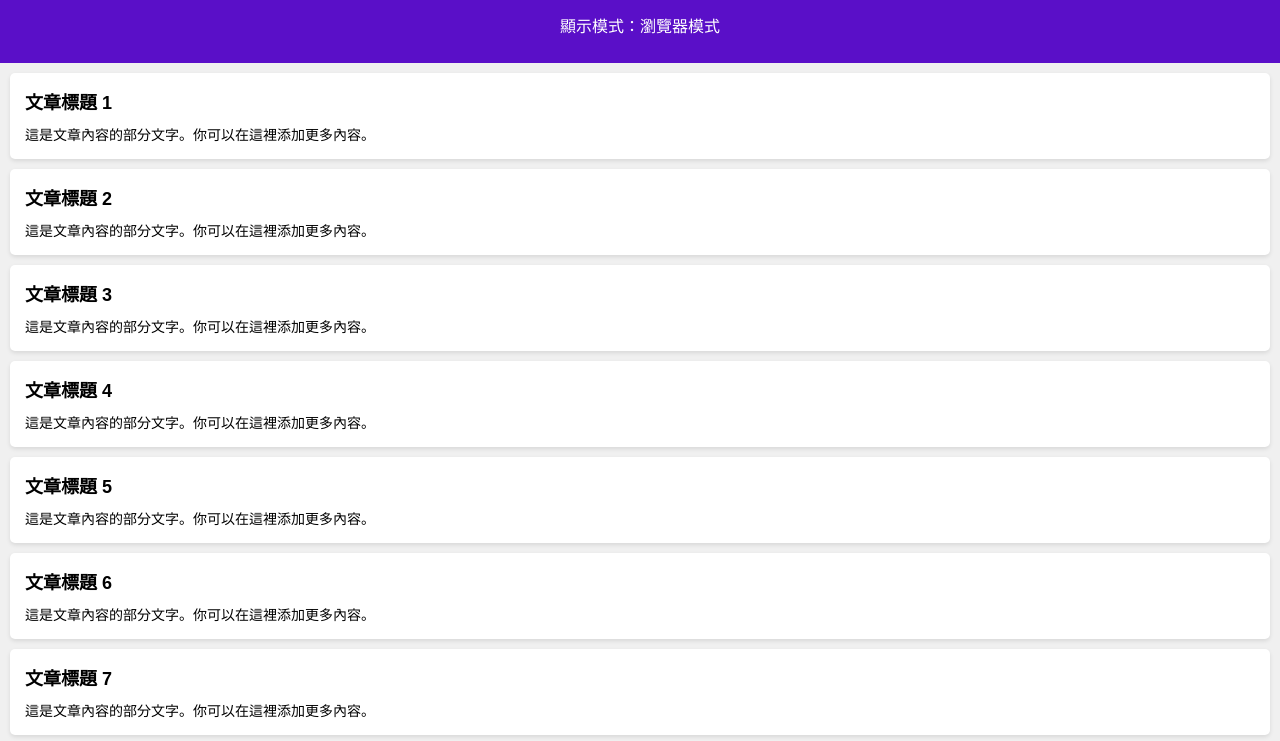
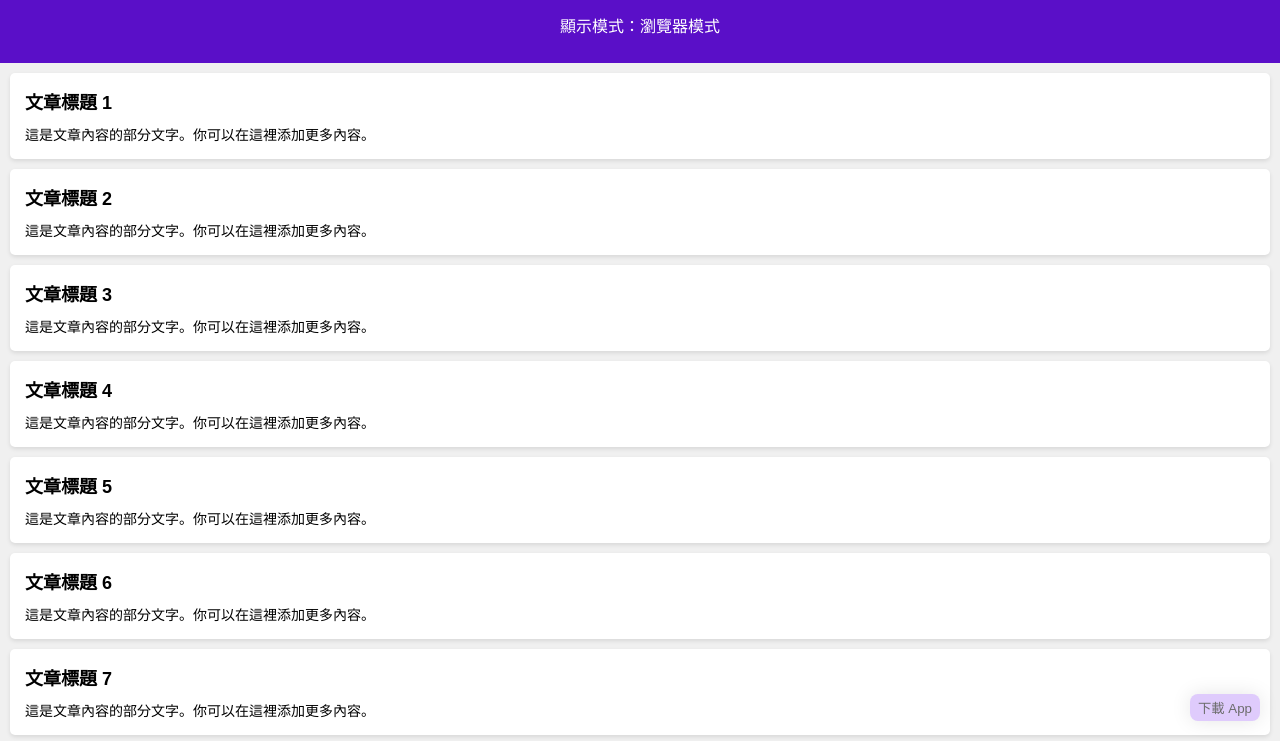
Before and after one commit to CharlieWuuu/PWA, a plain HTML site: page index.html in a window 1280 px wide. Shown: the part 59-800 px from the top of the page. Drawn offline with nearby package versions, Linux system fonts and the light colour scheme.

Commit message:
不隱藏按鈕

```diff
--- a/index.html
+++ b/index.html
@@ -130,7 +130,7 @@
 
       let deferredPrompt;
       const addBtn = document.querySelector('.add-button');
-      addBtn.style.display = 'none';
+      // addBtn.style.display = 'none';
 
       window.addEventListener('beforeinstallprompt', (e) => {
         // Chrome 67以前のバージョンでプロンプトが自動的に表示されないようにする
```
